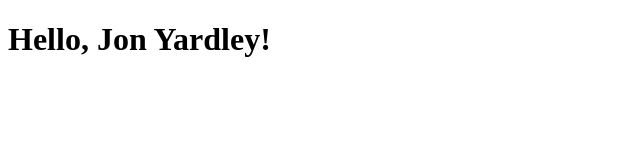
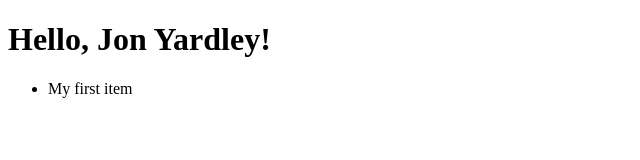
Before and after one commit to redbadger/imperial-react-talk-2018, a React (Create React App) app: page / in a window 1280 px wide. Shown: the top 160 px of the page, without its empty margins (0-640 px from the left). Built offline with nearby package versions, Linux system fonts and the light colour scheme.

Commit message:
Create item list powered from App state

```diff
--- a/src/App.js
+++ b/src/App.js
@@ -3,10 +3,16 @@ import Header from "./Header";
 
 class App extends Component {
   state = {
-    name: "Jon Yardley"
+    name: "Jon Yardley",
+    items: [{ label: "My first item" }]
   };
   render() {
-    return <Header name={this.state.name} />;
+    return (
+      <div>
+        <Header name={this.state.name} />
+        <ul>{this.state.items.map(item => <li>{item.label}</li>)}</ul>
+      </div>
+    );
   }
 }
 
```
